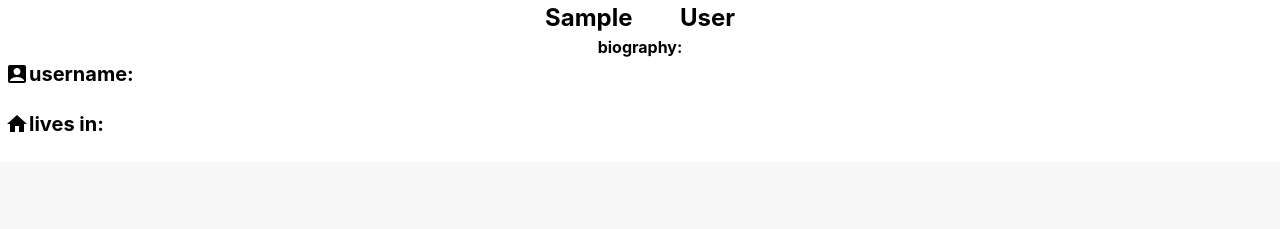
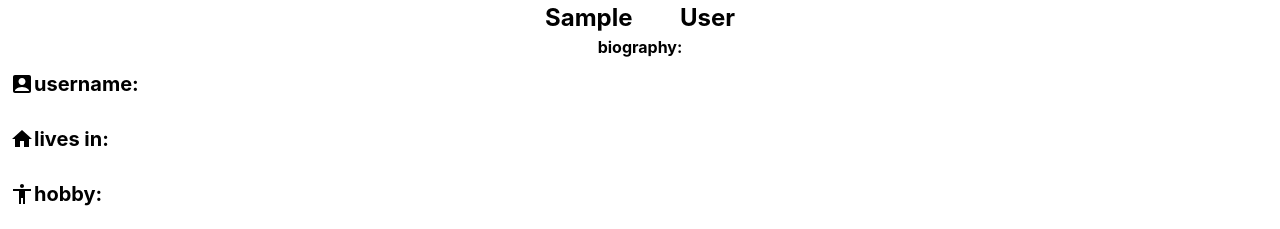
Before and after one commit to khmaladze/squareapp-social-media-web-app, a React (Create React App) app in the folder frontend/: page /profile in a window 1280 px wide. Shown: the part 617-846 px from the top of the page. Before the commit the page ends 800 px from the top, so only its background shows below. Built offline with nearby package versions, Linux system fonts and the light colour scheme; sample sign-in values are in the browser's storage; grey boxes are pictures that could not be loaded.

Commit message:
make better component

```diff
--- a/frontend/src/components/profile/Info.js
+++ b/frontend/src/components/profile/Info.js
@@ -2,6 +2,7 @@ import React from "react";
 import styled from "styled-components";
 import AccountBoxIcon from "@mui/icons-material/AccountBox";
 import HomeIcon from "@mui/icons-material/Home";
+import AccessibilityIcon from "@mui/icons-material/Accessibility";
 
 const Info = ({ text, username, user, place, hobby }) => {
   return (
@@ -29,11 +30,11 @@ const Info = ({ text, username, user, place, hobby }) => {
               display: "flex",
               justifyContent: "flex-start",
               alignItems: "center",
+              margin: "5px",
+              marginTop: "10px",
               padding: "5px",
-              margin: "5px",
               minWidth: "200px",
-              width: "100%",
-              margin: "0 auto",
+              width: "95%",
               fontSize: "20px",
             }}
           >
@@ -50,13 +51,29 @@ const Info = ({ text, username, user, place, hobby }) => {
               padding: "5px",
               margin: "5px",
               minWidth: "200px",
-              width: "100%",
-              margin: "0 auto",
+              width: "95%",
               fontSize: "20px",
             }}
           >
             <HomeIcon />
             <h4>lives in: {place == "" ? "add city" : place}</h4>
+          </div>
+        </IconContainer>
+        <IconContainer>
+          <div
+            style={{
+              display: "flex",
+              justifyContent: "flex-start",
+              alignItems: "center",
+              padding: "5px",
+              margin: "5px",
+              minWidth: "200px",
+              width: "95%",
+              fontSize: "20px",
+            }}
+          >
+            <AccessibilityIcon />
+            <h4>hobby: {hobby == "" ? "add hobby" : hobby}</h4>
           </div>
         </IconContainer>
       </InfoBackground>
```
